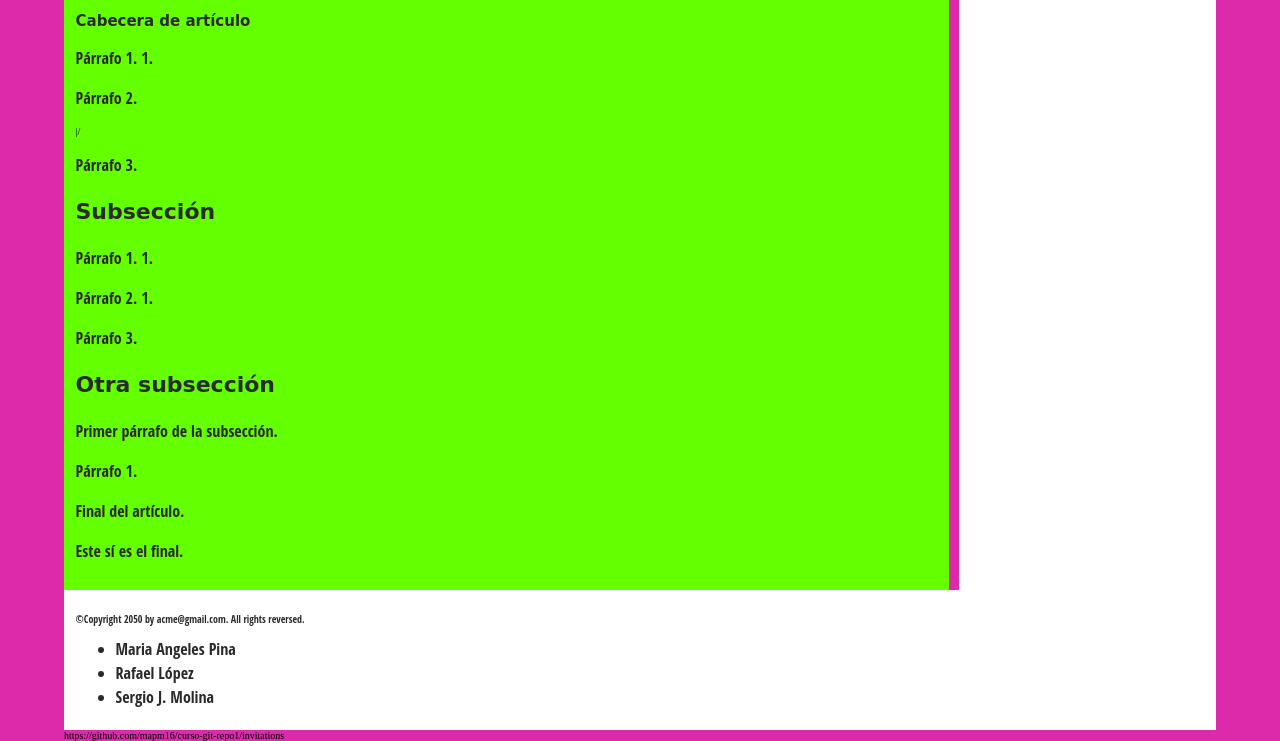
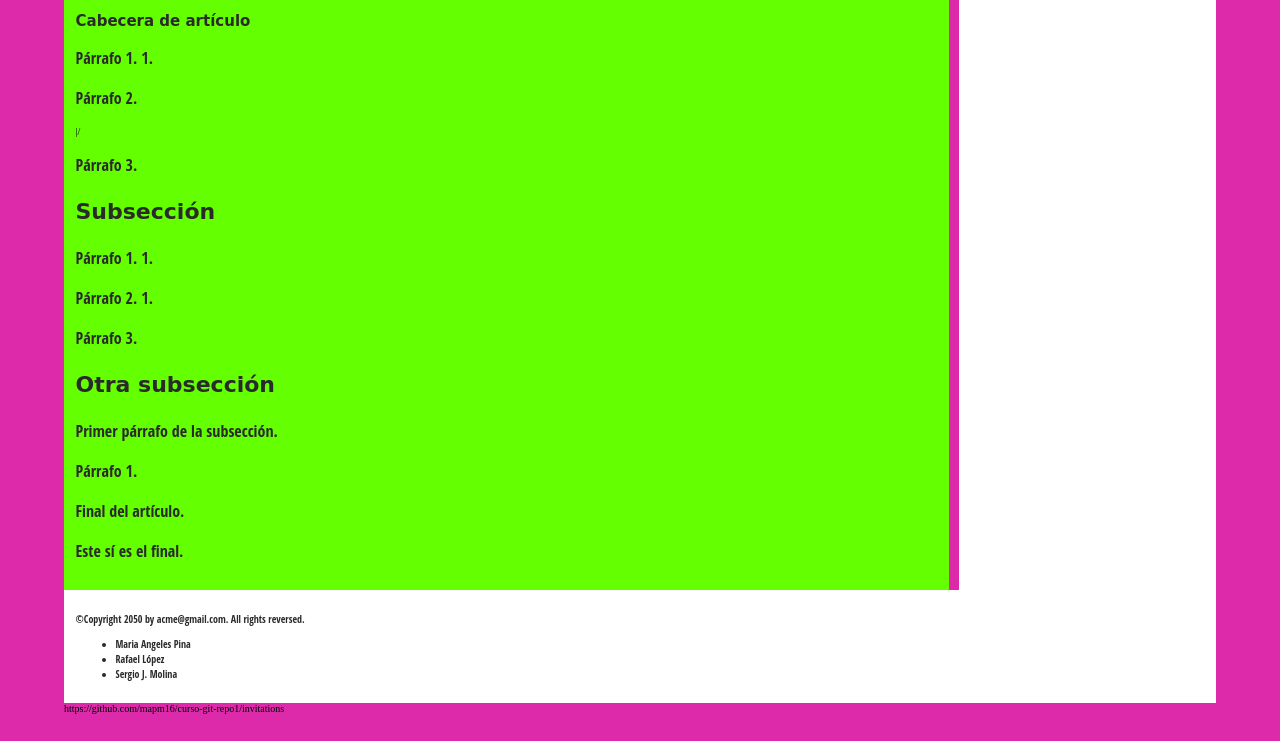
Before and after one commit to mapm16/curso-git-repo1, a plain HTML site: page index.html in a window 1280 px wide. Shown: the part 667-1408 px from the top of the page. After the commit the page ends 1381 px from the top, so only its background shows below. Drawn offline with Linux system fonts and the light colour scheme.

Commit message:
Añadido fuente pequeño para elemento  en pie de página

```diff
--- a/css/layout.css
+++ b/css/layout.css
@@ -93,3 +93,6 @@ aside li {
 footer p {
   font-size: 10px;
 }
+footer li {
+  font-size: 10px;
+}
```
